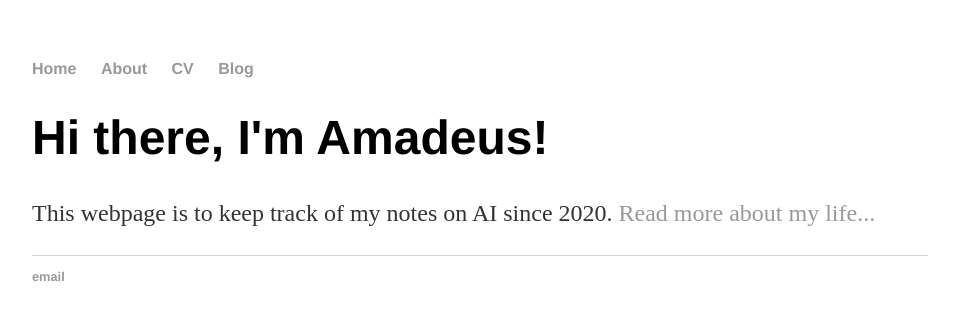
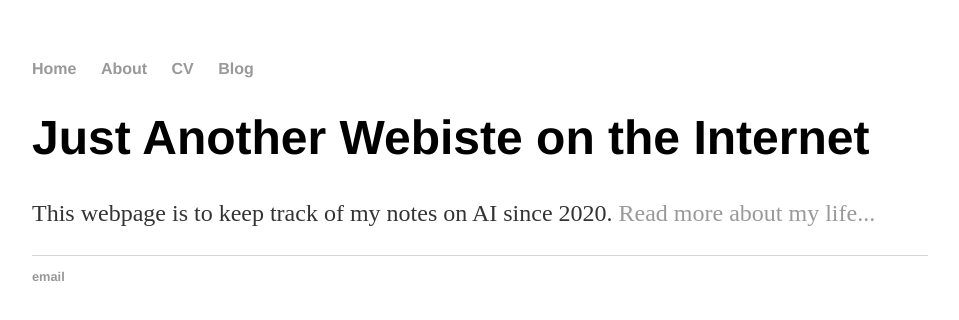
Before and after one commit to Amadeus-Winarto/amadeus-winarto.github.io, a Jekyll site: the page built from index.html, in a window 1280 px wide. Shown: the top 320 px of the page, without its empty margins (160-1119 px from the left). Built offline with Jekyll 4.4.1, drawn with Linux system fonts in a browser that asks for light colours.

Commit message:
Update index.html

```diff
--- a/index.html
+++ b/index.html
@@ -3,6 +3,6 @@ layout: default
 title: Notes on AI
 ---
 <div class="blurb">
-	<h1>Hi there, I'm Amadeus!</h1>
+	<h1>Just Another Webiste on the Internet</h1>
 	<p>This webpage is to keep track of my notes on AI since 2020. <a href="/about">Read more about my life...</a></p>
 </div><!-- /.blurb -->
```
